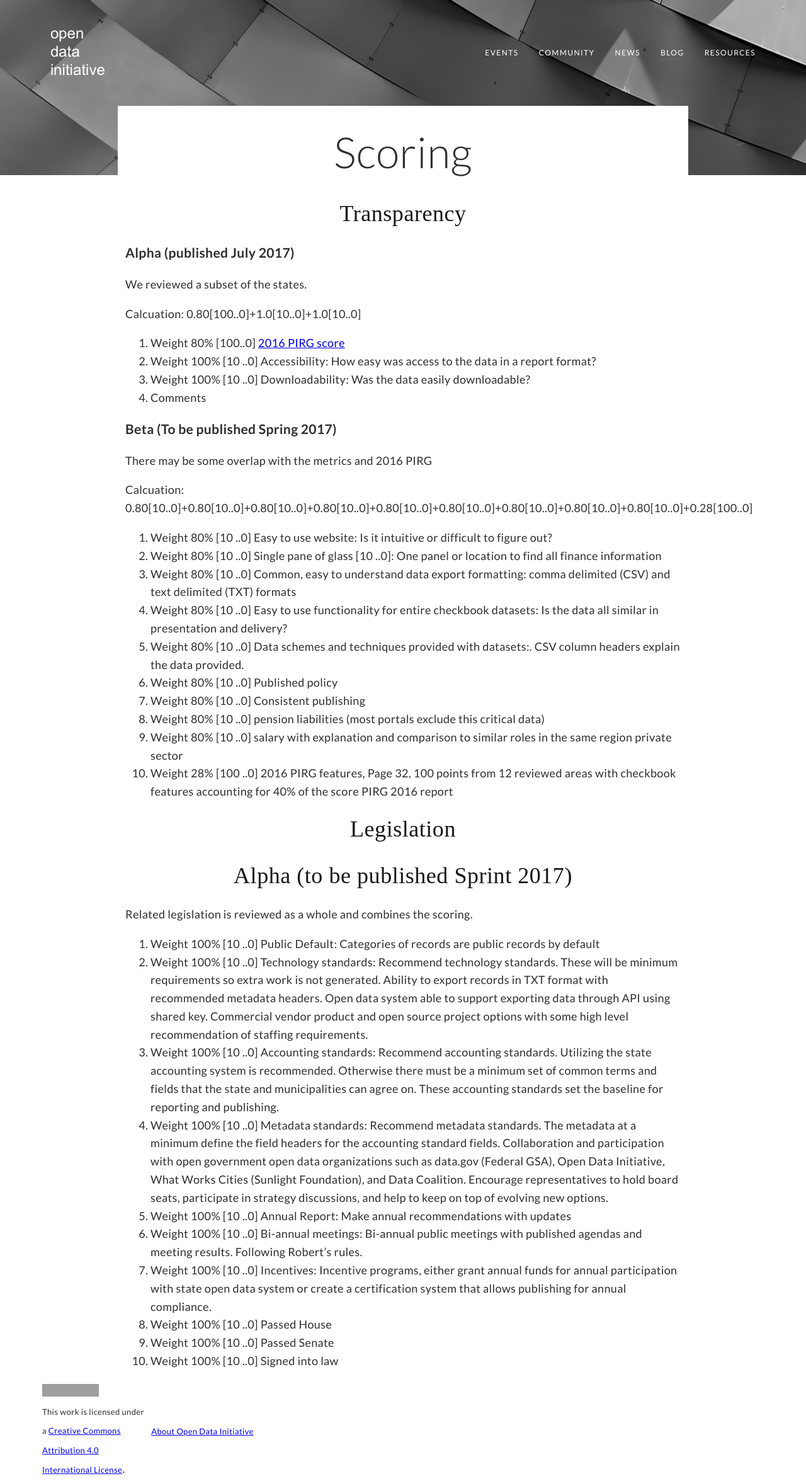
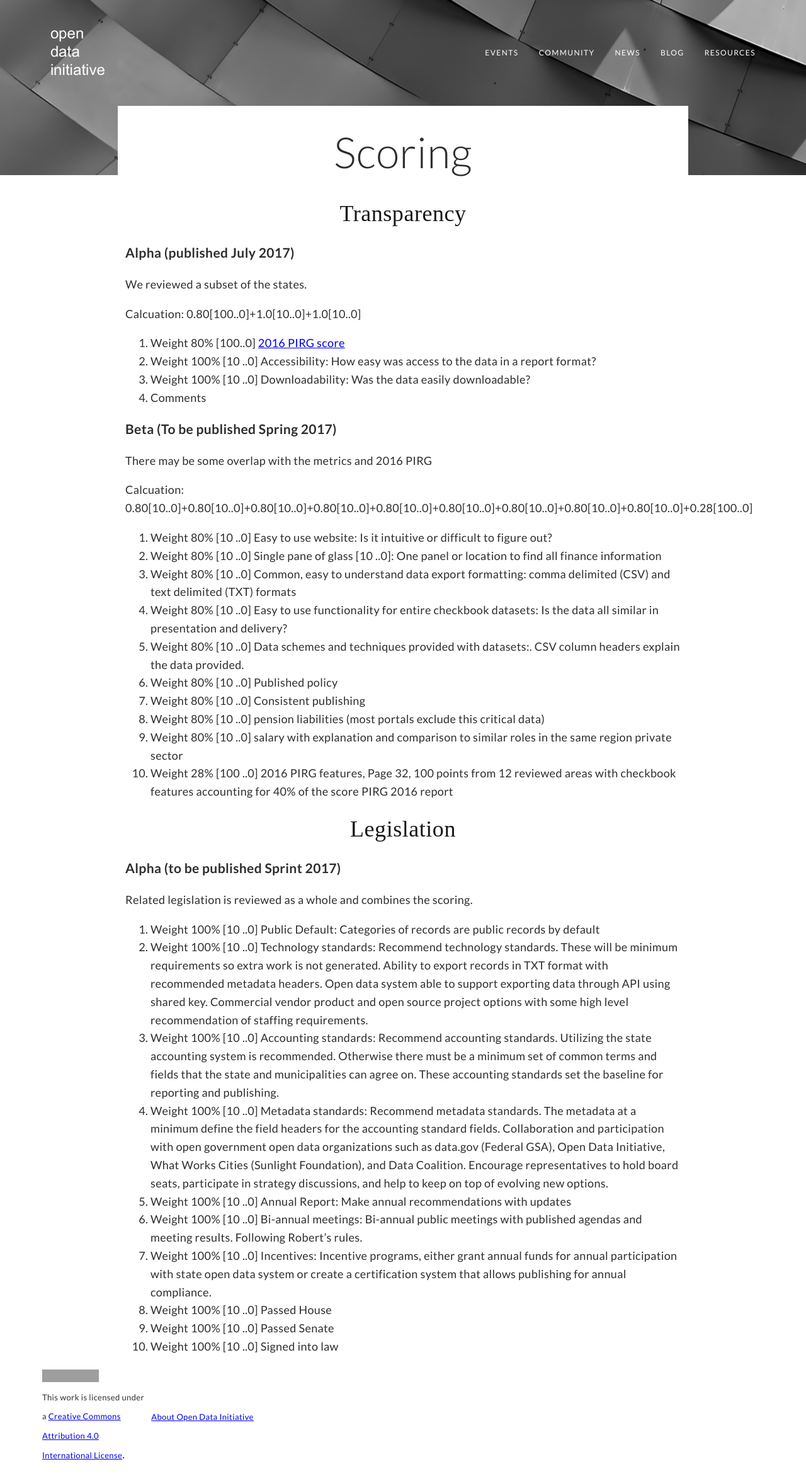
Before and after one commit to opendatainitiative/opendatainitiative.github.io, a Jekyll site: the page built from scoring.md, in a window 1280 px wide. Shown: the whole page at 63% size. Built offline with Jekyll 4.4.1, drawn with Linux system fonts in a browser that asks for light colours; after the commit the page ends 2328 px from its top, so only the background shows below that; grey boxes are pictures that could not be loaded.

Commit message:
correct formatting error

```diff
--- a/scoring.md
+++ b/scoring.md
@@ -32,7 +32,7 @@ Calcuation: 0.80[10..0]+0.80[10..0]+0.80[10..0]+0.80[10..0]+0.80[10..0]+0.80[10.
 1. Weight 28% [100 ..0] 2016 PIRG features, Page 32, 100 points from 12 reviewed areas with checkbook features accounting for 40% of the score PIRG 2016 report
 
 ## Legislation
-## Alpha (to be published Sprint 2017)
+### Alpha (to be published Sprint 2017)
 Related legislation is reviewed as a whole and combines the scoring.
 1. Weight 100% [10 ..0] Public Default: Categories of records are public records by default
 1. Weight 100% [10 ..0] Technology standards: Recommend technology standards. These will be minimum requirements so extra work is not generated. Ability to export records in TXT format with recommended metadata headers. Open data system able to support exporting data through API using shared key. Commercial vendor product and open source project options with some high level recommendation of staffing requirements.
```
